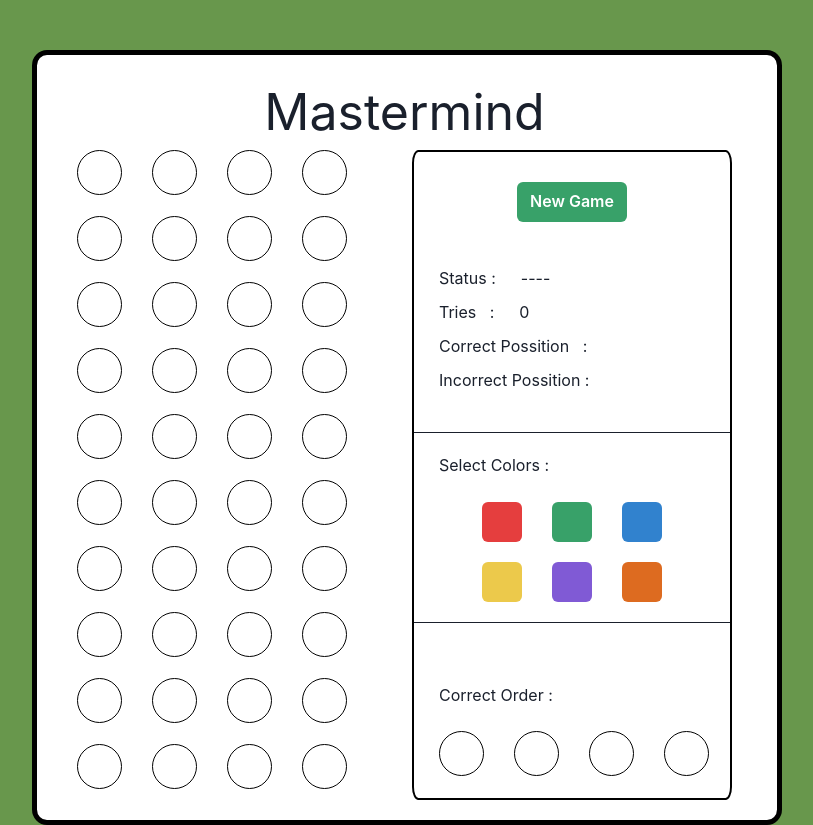
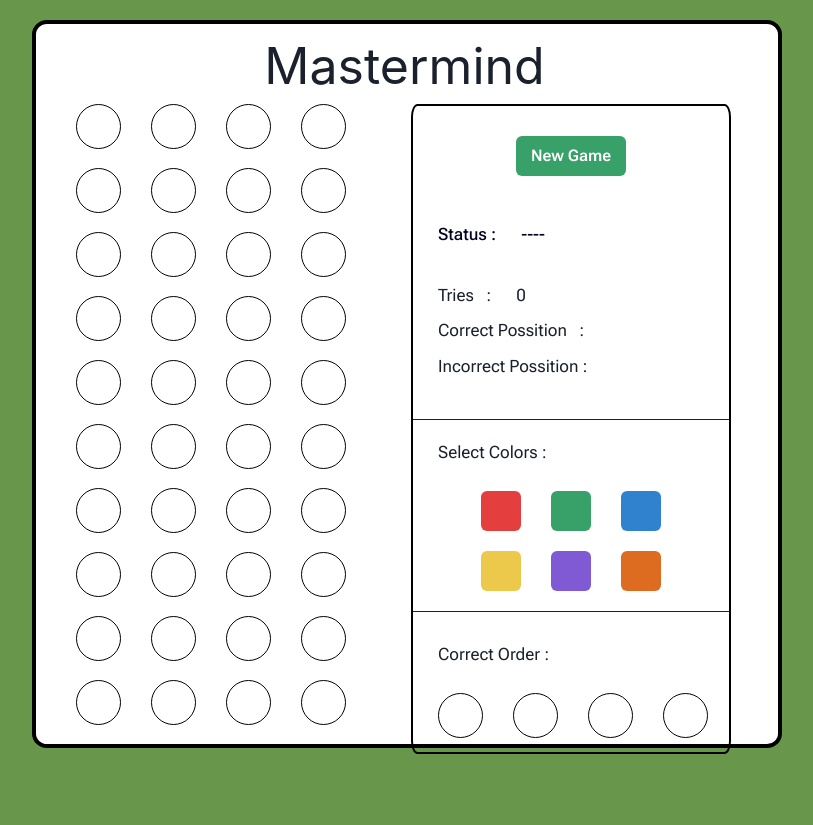
Before and after one commit to pnut8/mastermind, a React (Vite) app: page / in a window 1280 px wide. Shown: the whole page, without its empty margins (233-1046 px from the left). After the commit the page ends 800 px from the top, so only its background shows below. Built offline with nearby package versions, Linux system fonts and the light colour scheme.

Commit message:
ui changes 3

```diff
--- a/index.html
+++ b/index.html
@@ -3,6 +3,7 @@
   <head>
     <meta charset="UTF-8" />
     <meta name="viewport" content="width=device-width, initial-scale=1.0" />
+    <link href="https://fonts.googleapis.com/css2?family=Roboto+Flex:opsz,wght@8..144,100..1000&display=swap" rel="stylesheet">
     <title>MasterMind</title>
   </head>
   <body>
--- a/src/main.jsx
+++ b/src/main.jsx
@@ -22,3 +22,6 @@ ReactDOM.createRoot(document.getElementById('root')).render(
   </ChakraProvider>
   </React.StrictMode>,
 )
+
+
+// bg: "#68974c"
--- a/src/score.jsx
+++ b/src/score.jsx
@@ -11,8 +11,10 @@ function Scoreboard() {
             <Button colorScheme='green' className="new-game" onClick={reload}>New Game</Button>
             </center>
             <br />
+            <div className='game-state'>
             <p className="horiztl">Status : </p>
             <p className="horiztl" id="status">----</p>
+            </div>
             <br />
             <p className="horiztl">Tries &nbsp;&nbsp;: </p>
             <p className="horiztl" id="tries"> 0</p>
--- a/src/styles.css
+++ b/src/styles.css
@@ -1,3 +1,4 @@
+
 .select-button  {
     width: 40px;
     height: 40px;
@@ -5,6 +6,7 @@
 
 .title {
     font-size: 50px;
+    /* font-family: "Roboto Flex"; */
 }
 
 .color-btn {
@@ -60,13 +62,13 @@ div .color-box {
     height: 45px;
     width: 45px;
     border: 1px solid #000;
-    margin: 0 15px 15px 15px;
+    margin: 0 15px 13px 15px;
     display: inline-block;
     border-radius: 50%;
 }
 
 .correct-order {
-    margin: 60px 0 0 25px;
+    margin: 30px 0 0 25px;
 }
 
 .horiztl {
@@ -74,12 +76,17 @@ div .color-box {
     margin: 0 0 10px 25px;
 }
 
+.game-state {
+    font-weight: 500;
+    color: #010220;
+}
+
 .box {
     /* margin-left: 32%; */
     width: 750px;
-    margin-top: 50px;
-    border: 5px solid #000;
-    padding: 20px 30px 10px 25px;
+    margin-top: 20px;
+    border: 4px solid #000;
+    padding: 5px 30px 0 25px;
     background-color: #fff;
     border-radius: 2%;
 }
@@ -91,6 +98,8 @@ div .color-box {
     height: 650px;
     border: 2px solid #000;
     border-radius: 2%;
+    font-family: "Roboto Flex";
+    font-size: 17px;
 }
 
 .ans-div {
```
Also changed, not shown: src/logic.jsx (+8 -8 lines).
